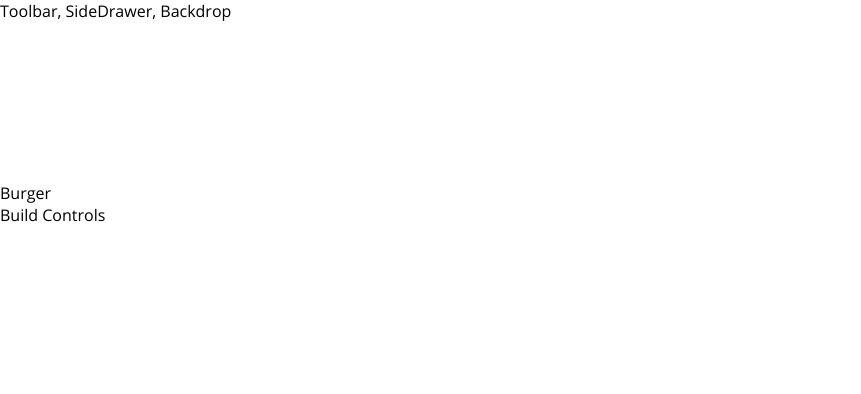
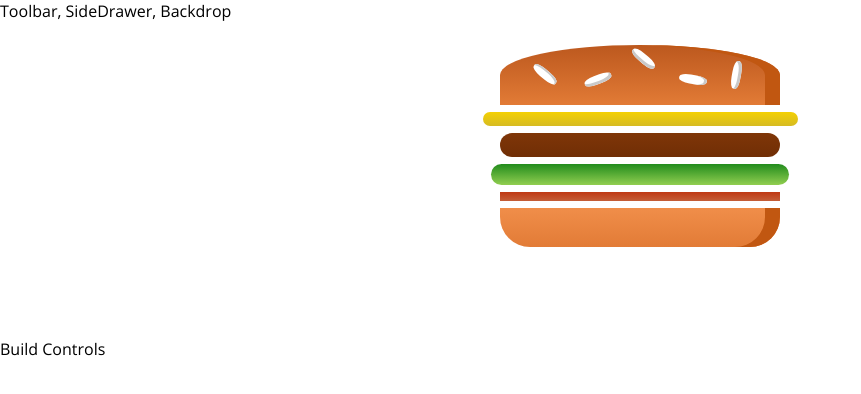
Before and after one commit to shaheemMPM/Burger-Builder-React, a React app: page / in a window 1280 px wide. Shown: the top 394 px of the page, without its empty margins (0-861 px from the left). Built offline with nearby package versions, Linux system fonts and the light colour scheme.

Commit message:
Build Burger

```diff
--- a/package.json
+++ b/package.json
@@ -44,6 +44,7 @@
     "postcss-normalize": "8.0.1",
     "postcss-preset-env": "6.7.0",
     "postcss-safe-parser": "4.0.1",
+    "prop-types": "^15.7.2",
     "react": "^16.12.0",
     "react-app-polyfill": "^1.0.5",
     "react-dev-utils": "^10.0.0",
--- /dev/null
+++ b/src/components/Burger/Burger.css
@@ -0,0 +1,30 @@
+.Burger{
+    widows: 100%;
+    height: 250px;
+    margin: auto;
+    overflow: scroll;
+    text-align: center;
+    font-weight: bold;
+    font-size: 1.2rem;
+}
+
+@media (min-width: 1000px) and (min-height: 700px) {
+    .Burger{
+        width: 700px;
+        height: 600px;
+    }
+}
+
+@media (min-width: 500px) and (min-height: 401px) {
+    .Burger{
+        width: 450px;
+        height: 400px;
+    }
+}
+
+@media (min-width: 500px) and (min-height: 400px) {
+    .Burger{
+        width: 350px;
+        height: 300px;
+    }
+}
--- /dev/null
+++ b/src/components/Burger/Burger.js
@@ -0,0 +1,19 @@
+import React from 'react';
+
+import './Burger.css'
+import BurgerIngredient from './BurgerIngredient/BurgerIngredient';
+
+const burger = (props) => {
+    return (
+        <div className="Burger">
+            <BurgerIngredient type="bread-top"/>
+            <BurgerIngredient type="cheese"/>
+            <BurgerIngredient type="meat"/>
+            <BurgerIngredient type="salad"/>
+            <BurgerIngredient type="bacon"/>
+            <BurgerIngredient type="bread-bottom"/>
+        </div>
+     );
+}
+
+export default burger;
--- /dev/null
+++ b/src/components/Burger/BurgerIngredient/BurgerIngredient.css
@@ -0,0 +1,113 @@
+.BreadBottom {
+    height: 13%;
+    width: 80%;
+    background: linear-gradient(#F08E4A, #e27b36);
+    border-radius: 0 0 30px 30px;
+    box-shadow: inset -15px 0 #c15711;
+    margin: 2% auto;
+}
+
+.BreadTop {
+    height: 20%;
+    width: 80%;
+    background: linear-gradient(#bc581e, #e27b36);
+    border-radius: 50% 50% 0 0;
+    box-shadow: inset -15px 0 #c15711;
+    margin: 2% auto;
+    position: relative;
+}
+
+.Seeds1 {
+    width: 10%;
+    height: 15%;
+    position: absolute;
+    background-color: white;
+    left: 30%;
+    top: 50%;
+    border-radius: 40%;
+    transform: rotate(-20deg);
+    box-shadow: inset -2px -3px #c9c9c9;
+}
+
+.Seeds1:after {
+    content: "";
+    width: 100%;
+    height: 100%;
+    position: absolute;
+    background-color: white;
+    left: -170%;
+    top: -260%;
+    border-radius: 40%;
+    transform: rotate(60deg);
+    box-shadow: inset -1px 2px #c9c9c9;
+  }
+
+.Seeds1:before {
+    content: "";
+    width: 100%;
+    height: 100%;
+    position: absolute;
+    background-color: white;
+    left: 180%;
+    top: -50%;
+    border-radius: 40%;
+    transform: rotate(60deg);
+    box-shadow: inset -1px -3px #c9c9c9;
+  }
+
+  .Seeds2 {
+    width: 10%;
+    height: 15%;
+    position: absolute;
+    background-color: white;
+    left: 64%;
+    top: 50%;
+    border-radius: 40%;
+    transform: rotate(10deg);
+    box-shadow: inset -3px 0 #c9c9c9;
+  }
+
+  .Seeds2:before {
+    content: "";
+    width: 100%;
+    height: 100%;
+    position: absolute;
+    background-color: white;
+    left: 150%;
+    top: -130%;
+    border-radius: 40%;
+    transform: rotate(90deg);
+    box-shadow: inset 1px 3px #c9c9c9;
+  }
+
+
+.Meat {
+    width: 80%;
+    height: 8%;
+    background: linear-gradient(#7f3608, #702e05);
+    margin: 2% auto;
+    border-radius: 15px;
+}
+
+.Cheese {
+    width: 90%;
+    height: 4.5%;
+    margin: 2% auto;
+    background: linear-gradient(#f4d004, #d6bb22);
+    border-radius: 20px;
+}
+
+.Salad {
+    width: 85%;
+    height: 7%;
+    margin: 2% auto;
+    background: linear-gradient(#228c1d, #91ce50);
+    border-radius: 20px;
+}
+
+.Bacon {
+    width: 80%;
+    height: 3%;
+    background: linear-gradient(#bf3813, #c45e38);
+    margin: 2% auto;
+}
--- /dev/null
+++ b/src/components/Burger/BurgerIngredient/BurgerIngredient.js
@@ -0,0 +1,45 @@
+import React, { Component } from 'react';
+import PropTypes from 'prop-types';
+
+import './BurgerIngredient.css'
+
+class BurgerIngredient extends Component {
+    render(){
+        let ingredient = null;
+
+        switch (this.props.type){
+            case ('bread-bottom'):
+                ingredient = <div className="BreadBottom"></div>;
+                break;
+            case ('bread-top'):
+                ingredient = (
+                    <div className="BreadTop">
+                        <div className="Seeds1"></div>
+                        <div className="Seeds2"></div>
+                    </div>
+                );
+                break;
+            case ('meat'):
+                ingredient = <div className="Meat"></div>;
+                break;
+            case ('cheese'):
+                ingredient = <div className="Cheese"></div>;
+                break;
+            case ('salad'):
+                ingredient = <div className="Salad"></div>;
+                break;
+            case ('bacon'):
+                ingredient = <div className="Bacon"></div>;
+                break;
+            default:
+                ingredient = null;
+        }
+        return ingredient;
+    }
+}
+
+BurgerIngredient.propTypes = {
+    type: PropTypes.string.isRequired
+};
+
+export default BurgerIngredient;
--- a/src/components/Layout/Layout.css
+++ b/src/components/Layout/Layout.css
@@ -1,3 +1,3 @@
 .Content{
-    margin-top: 160px;
+    margin-top: 16px;
 }
--- a/src/containers/BurgerBuilder/BurgerBuilder.js
+++ b/src/containers/BurgerBuilder/BurgerBuilder.js
@@ -1,13 +1,14 @@
 import React, { Component } from 'react';
 
 import Aux from '../../hoc/Aux';
+import Burger from '../../components/Burger/Burger'
 
 class BurgerBuilder extends Component {
     state = {  }
     render() {
         return (
             <Aux>
-                <div>Burger</div>
+                <Burger />
                 <div>Build Controls</div>
             </Aux>
          );
```
